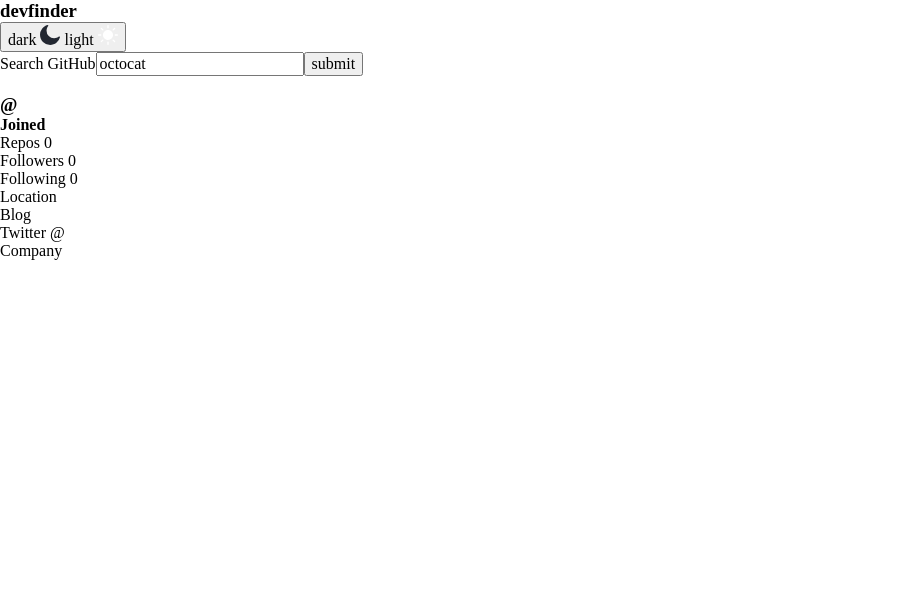
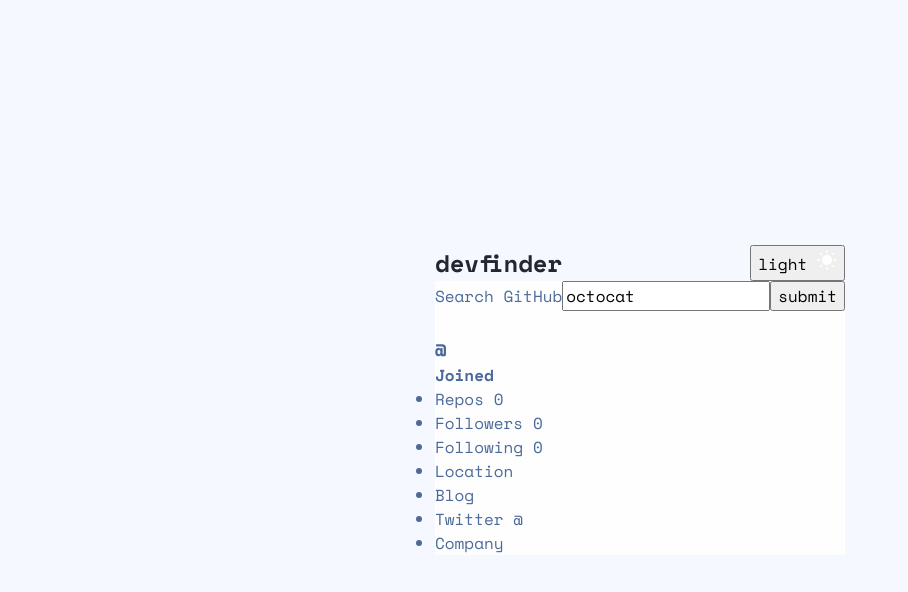
Before and after one commit to RMK-creative/github-search_compositionAPI, a Vue app: page / in a window 1280 px wide. Shown: the top 592 px of the page, without its empty margins (0-908 px from the left). Built offline with nearby package versions, Linux system fonts and the light colour scheme; no server answers.

Commit message:
add color themeSwitch functionality & initial scss setup

```diff
--- a/package.json
+++ b/package.json
@@ -8,6 +8,8 @@
   },
   "dependencies": {
     "core-js": "^3.8.3",
+    "sass": "^1.53.0",
+    "sass-loader": "^13.0.1",
     "vue": "^3.2.13"
   },
   "devDependencies": {
--- a/public/index.html
+++ b/public/index.html
@@ -1,15 +1,25 @@
 <!DOCTYPE html>
 <html lang="">
   <head>
-    <meta charset="utf-8">
-    <meta http-equiv="X-UA-Compatible" content="IE=edge">
-    <meta name="viewport" content="width=device-width,initial-scale=1.0">
-    <link rel="icon" href="<%= BASE_URL %>favicon.ico">
+    <meta charset="utf-8" />
+    <meta http-equiv="X-UA-Compatible" content="IE=edge" />
+    <meta name="viewport" content="width=device-width,initial-scale=1.0" />
+    <link rel="icon" href="<%= BASE_URL %>favicon.ico" />
+    <link rel="preconnect" href="https://fonts.googleapis.com" />
+    <link rel="preconnect" href="https://fonts.gstatic.com" crossorigin />
+    <link
+      href="https://fonts.googleapis.com/css2?family=Space+Mono:wght@400;700&display=swap"
+      rel="stylesheet"
+    />
     <title><%= htmlWebpackPlugin.options.title %></title>
   </head>
   <body>
     <noscript>
-      <strong>We're sorry but <%= htmlWebpackPlugin.options.title %> doesn't work properly without JavaScript enabled. Please enable it to continue.</strong>
+      <strong
+        >We're sorry but <%= htmlWebpackPlugin.options.title %> doesn't work
+        properly without JavaScript enabled. Please enable it to
+        continue.</strong
+      >
     </noscript>
     <div id="app"></div>
     <!-- built files will be auto injected -->
--- a/src/App.vue
+++ b/src/App.vue
@@ -17,7 +17,43 @@
 };
 </script>
 
-<style>
+<style lang="scss">
+// colors light mode */
+$light-primary-bg: #f6f8ff;
+$light-off-white: #fefefe;
+$light-grey: #697c9a;
+$light-blueGrey: #4b6a9b;
+$light-off-black: #2b3442;
+
+// colors dark mode
+$dark-primary-bg: #141d2f;
+$dark-blueGrey: #1e2a47;
+$dark-white: #ffffff;
+
+// general
+$btn-blue: #0079ff;
+$btn-blue-active: #60abff;
+$error-red: #f74646;
+$logo-light: #222731;
+
+:root {
+  --primary-bg: #{$light-primary-bg};
+  --card-bg: #{$light-off-white};
+  --text-primary: #{$light-blueGrey}; // bio of card
+  --text-secondary: #{$light-off-black}; // numbers on card
+  --text-accent: #{$light-grey}; // joined ...
+  --logo: #{$logo-light};
+}
+
+:root.dark-theme {
+  --primary-bg: #{$dark-primary-bg};
+  --card-bg: #{$dark-blueGrey};
+  --text-primary: #{$dark-white};
+  --text-secondary: #{$dark-white};
+  --text-accent: #{$dark-white};
+  --logo: #{$dark-white};
+}
+
 /*
     Reset template from: https://piccalil.li/blog/a-modern-css-reset/
 */
@@ -64,6 +100,12 @@
 /* Set core body defaults */
 body {
   text-rendering: optimizeSpeed;
+  min-height: 100vh;
+  font-family: "Space Mono", monospace;
+  background-color: var(--primary-bg);
+  display: flex;
+  justify-content: center;
+  align-items: center;
 }
 
 /* A elements that don't have a class get default styles */
--- a/src/components/UserCard.vue
+++ b/src/components/UserCard.vue
@@ -1,21 +1,20 @@
 <template>
   <main>
-    <div>
-      <section class="user-card">
     <nav class="navbar">
-          <h1 class="navbar__logo">devfinder</h1>
-          <button class="btn">
-            <span>
+      <h1 class="navbar__logo">dev<span>f</span>inder</h1>
+      <button class="btn theme-btn" @click="store.methods.themeSwitch()">
+        <span v-show="store.state.themeIsLight">
           dark
           <img src="@/assets/icon-moon.svg" alt="light theme active" />
         </span>
-            <span>
+        <span v-show="!store.state.themeIsLight">
           light
           <img src="@/assets/icon-sun.svg" alt="dark theme active" />
         </span>
       </button>
     </nav>
-
+    <div class="card-wrapper">
+      <section class="user-card">
         <section class="search">
           <form action="user__search" @submit.prevent="store.methods.getUser()">
             <label for="">Search GitHub</label>
@@ -100,26 +99,30 @@
         return store.state.userSearch;
       },
       set(val) {
+        // update state with value from search input
         store.methods.setUserSearch(val);
       },
     });
+
     return {
       store,
       searchInput,
     };
   },
   mounted() {
-    const store = inject("store");
-    store.methods.getUser();
+    const store = inject("store"); // access state
+    store.methods.getUser(); //
 
-    // get user light/dark theme preference
+    // get user light/dark theme preference & add class name to root element for styling
     if (
       window.matchMedia &&
       window.matchMedia("(prefers-color-scheme: dark)").matches
     ) {
-      store.state.userThemeSetting = "dark";
+      store.state.userThemeSetting = "dark-theme";
+      document.documentElement.className = "dark-theme";
     } else {
-      store.state.userThemeSetting = "light";
+      store.state.userThemeSetting = "light-theme";
+      document.documentElement.className = "light-theme";
     }
 
     // set themeIsLight to match user preference
@@ -131,4 +134,27 @@
 </script>
 
 <!-- Add "scoped" attribute to limit CSS to this component only -->
-<style scoped></style>
+<style scoped>
+.card-wrapper {
+}
+
+/* navigation */
+
+.navbar {
+  display: flex;
+  justify-content: space-between;
+}
+
+.navbar__logo {
+  color: var(--logo);
+}
+
+.navbar__logo span {
+  letter-spacing: -5px;
+}
+
+.user-card {
+  background-color: var(--card-bg);
+  color: var(--text-primary);
+}
+</style>
--- a/src/store/index.js
+++ b/src/store/index.js
@@ -17,6 +17,8 @@
     company: "",
   },
   error: false,
+  themeIsLight: false,
+  userThemeSetting: "",
 });
 
 const methods = {
@@ -24,7 +26,6 @@
     await fetch(`https://api.github.com/users/${state.userSearch}`)
       .then((res) => res.json())
       .then((data) => {
-        console.log(data);
         state.user.name = data.name;
         state.user.avatar = data.avatar_url;
         state.user.handle = data.login;
@@ -46,6 +47,12 @@
   setUserSearch(val) {
     state.userSearch = val;
   },
+  themeSwitch() {
+    state.themeIsLight = !state.themeIsLight;
+    !state.themeIsLight
+      ? (document.documentElement.className = "dark-theme")
+      : (document.documentElement.className = "light-theme");
+  },
 };
 
 export default {
```
Also changed, not shown: 1 other file (tests, documents, lock files or other folders). Lines whose indentation alone changed are shown as unchanged.
